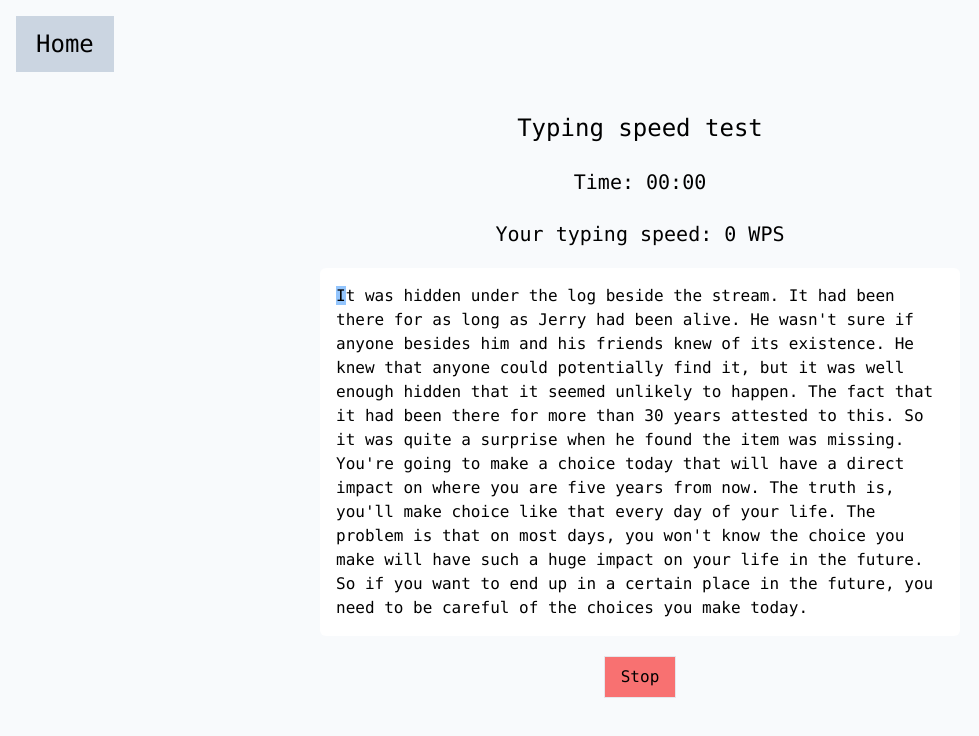
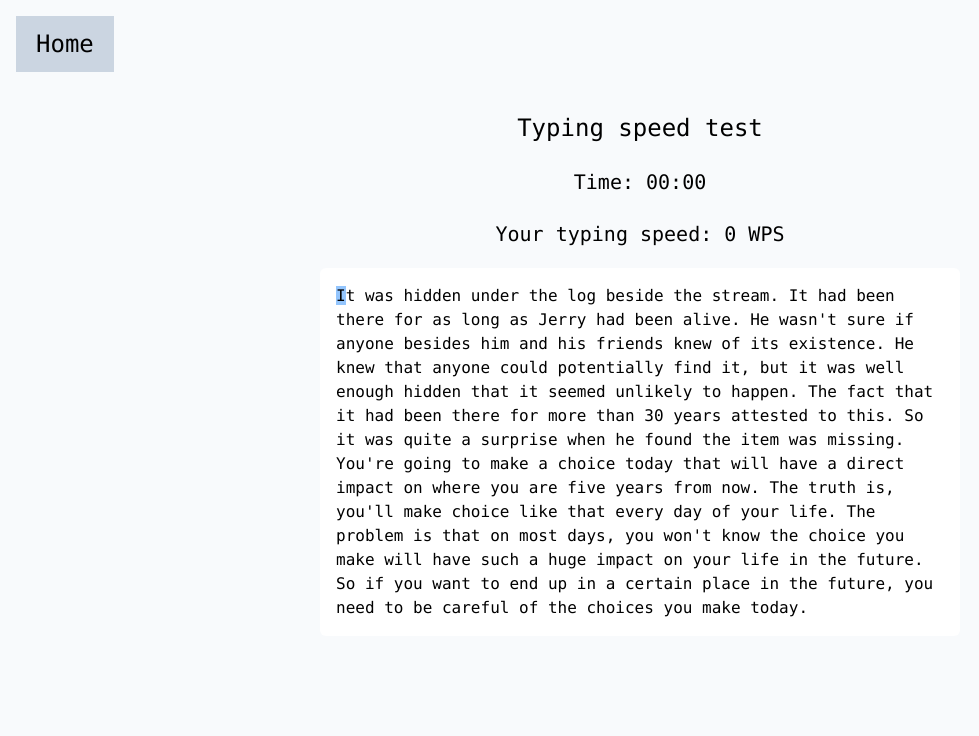
Before and after one commit to ashley-cao-0/simple-games, a React (Vite) app: page /typingtest in a window 1280 px wide. Shown: the top 736 px of the page, without its empty margins (0-979 px from the left). Built offline with nearby package versions, Linux system fonts and the light colour scheme.

Commit message:
only show stop butto once started

```diff
--- a/src/components/TypingTest.jsx
+++ b/src/components/TypingTest.jsx
@@ -66,7 +66,9 @@ function TypingTest() {
         </p>
       </div>
 
-      <button onClick={stop} className=" border bg-red-400 hover:bg-red-500 duration-100 mt-5 py-2 px-4">Stop</button>
+      {started && <button onClick={stop} className=" border bg-red-400 hover:bg-red-500 duration-100 mt-5 py-2 px-4">
+        Stop
+      </button>}
 
       <form className=" opacity-0">
         <input type="text" autoFocus ref={inputRef} onChange={handleChange} className=" "/>
```
